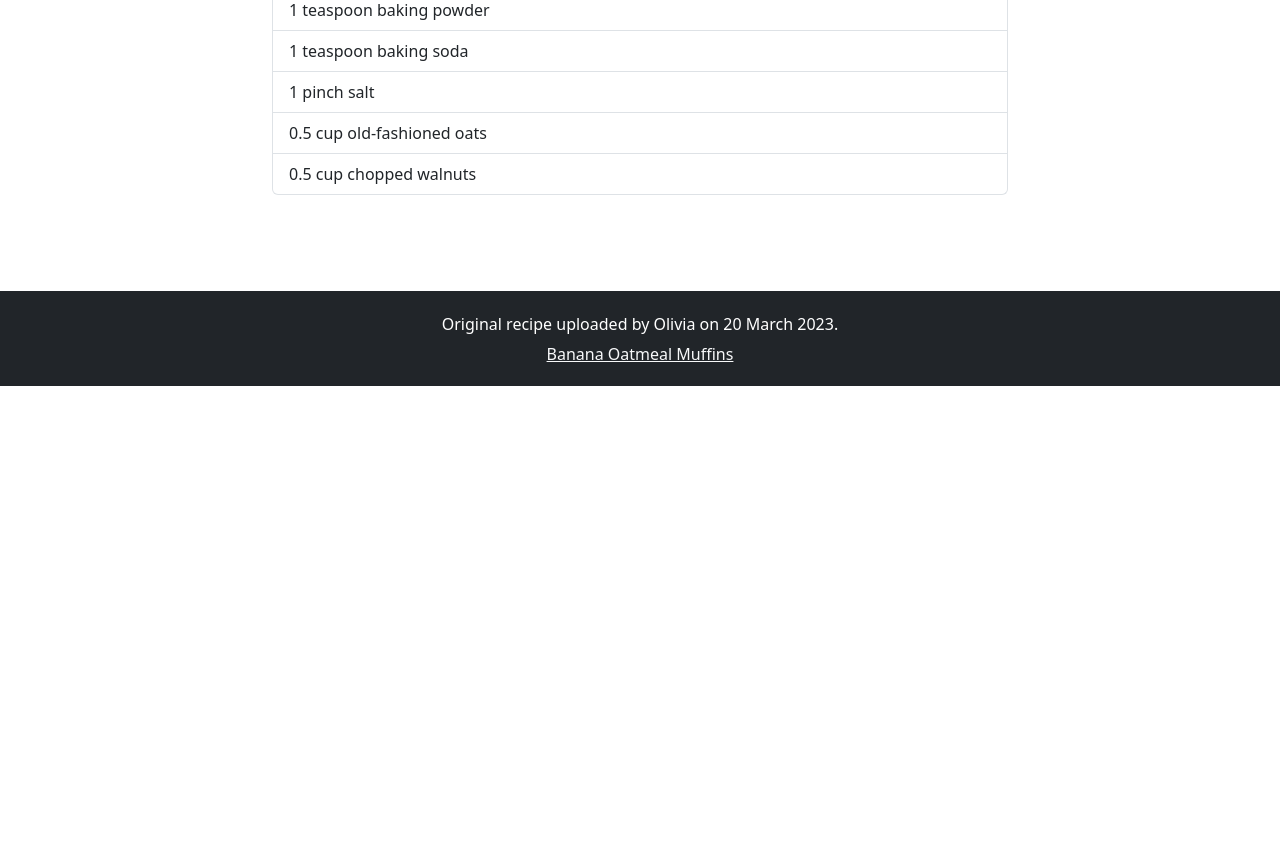
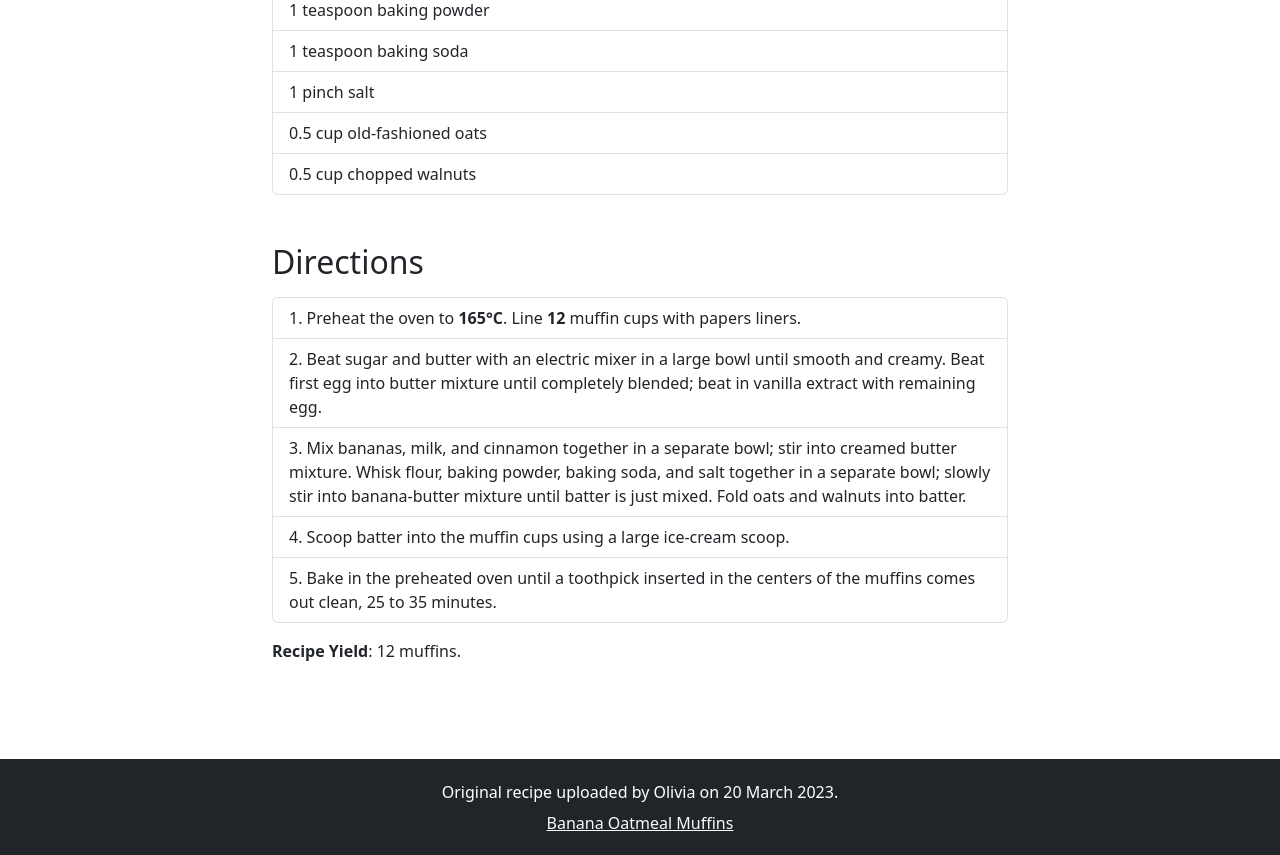
Before and after one commit to eubhawatson-classes/dmit-2025-workbook-a01-fall-2025, a PHP site: page / in a window 1280 px wide. Shown: the part 1038-1893 px from the top of the page. Before the commit the page ends 1424 px from the top, so only its background shows below. Run offline with PHP 8.4, Linux system fonts and the light colour scheme.

Commit message:
Adds Lesson 07.

```diff
--- a/module-1/07-form-handling-get/index.php
+++ b/module-1/07-form-handling-get/index.php
@@ -74,5 +74,22 @@ $oven_temperature = ($temperature_units == 'C') ? '165&deg;C' : '325&deg;F';
  </section>
 
 <!-- Directions -->
+ <section class="mb-5">
+    <h2 class="mb-3">Directions</h2>
+
+    <ol class="list-group list-group-numbered">
+        <li class="list-group-item">Preheat the oven to <strong><?= $oven_temperature; ?></strong>. Line <strong><?= $recipe_yield; ?></strong> muffin cups with papers liners.</li>
+
+        <li class="list-group-item">Beat sugar and butter with an electric mixer in a large bowl until smooth and creamy. Beat first egg into butter mixture until completely blended; beat in vanilla extract with remaining egg.</li>
+
+        <li class="list-group-item">Mix bananas, milk, and cinnamon together in a separate bowl; stir into creamed butter mixture. Whisk flour, baking powder, baking soda, and salt together in a separate bowl; slowly stir into banana-butter mixture until batter is just mixed. Fold oats and walnuts into batter.</li>
+
+        <li class="list-group-item">Scoop batter into the muffin cups using a large ice-cream scoop.</li>
+
+        <li class="list-group-item">Bake in the preheated oven until a toothpick inserted in the centers of the muffins comes out clean, 25 to 35 minutes.</li>
+    </ol>
+
+    <p class="my-3"><strong>Recipe Yield</strong>: <?= $recipe_yield; ?> muffins.</p>
+ </section>
 
 <?php include 'includes/footer.php'; ?>
```
